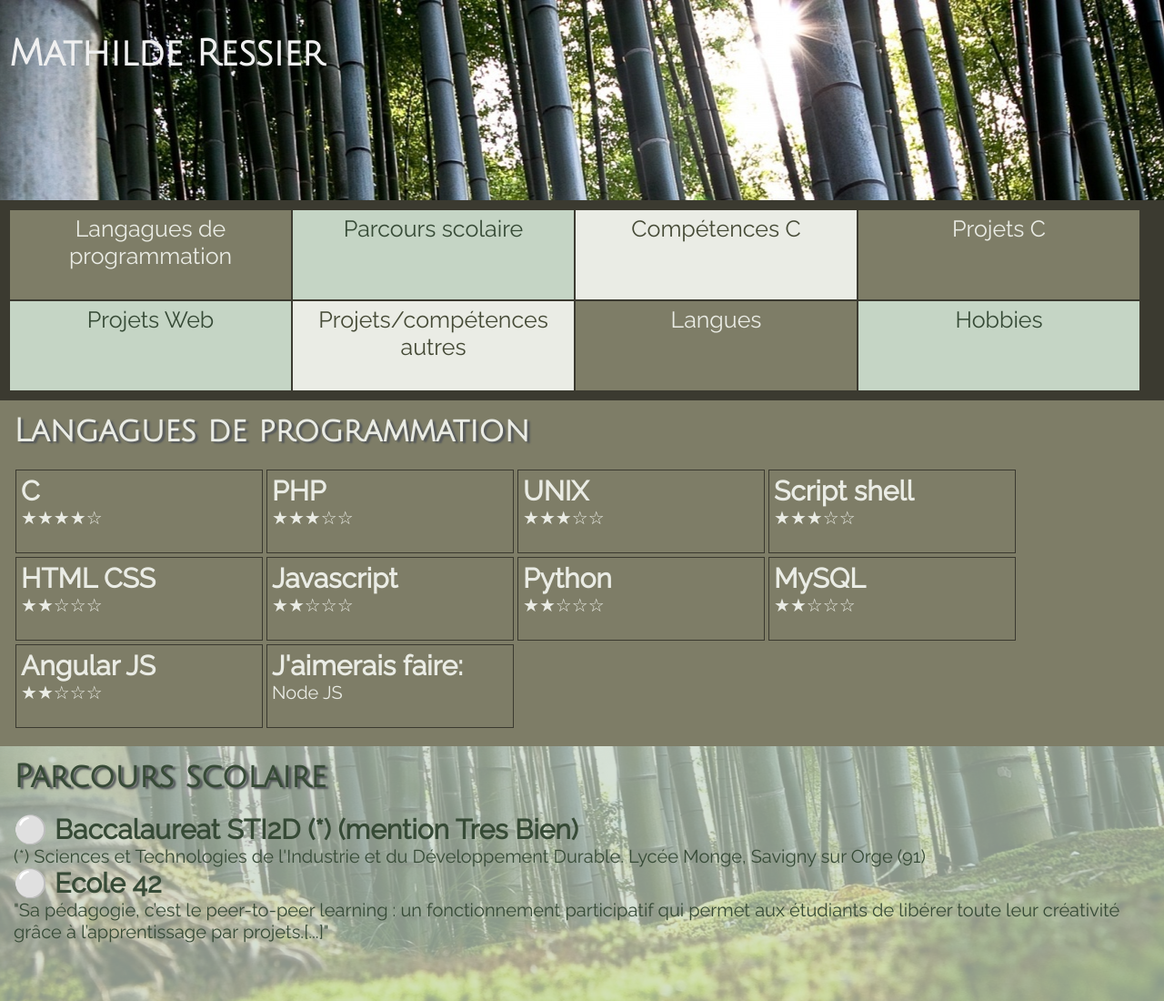
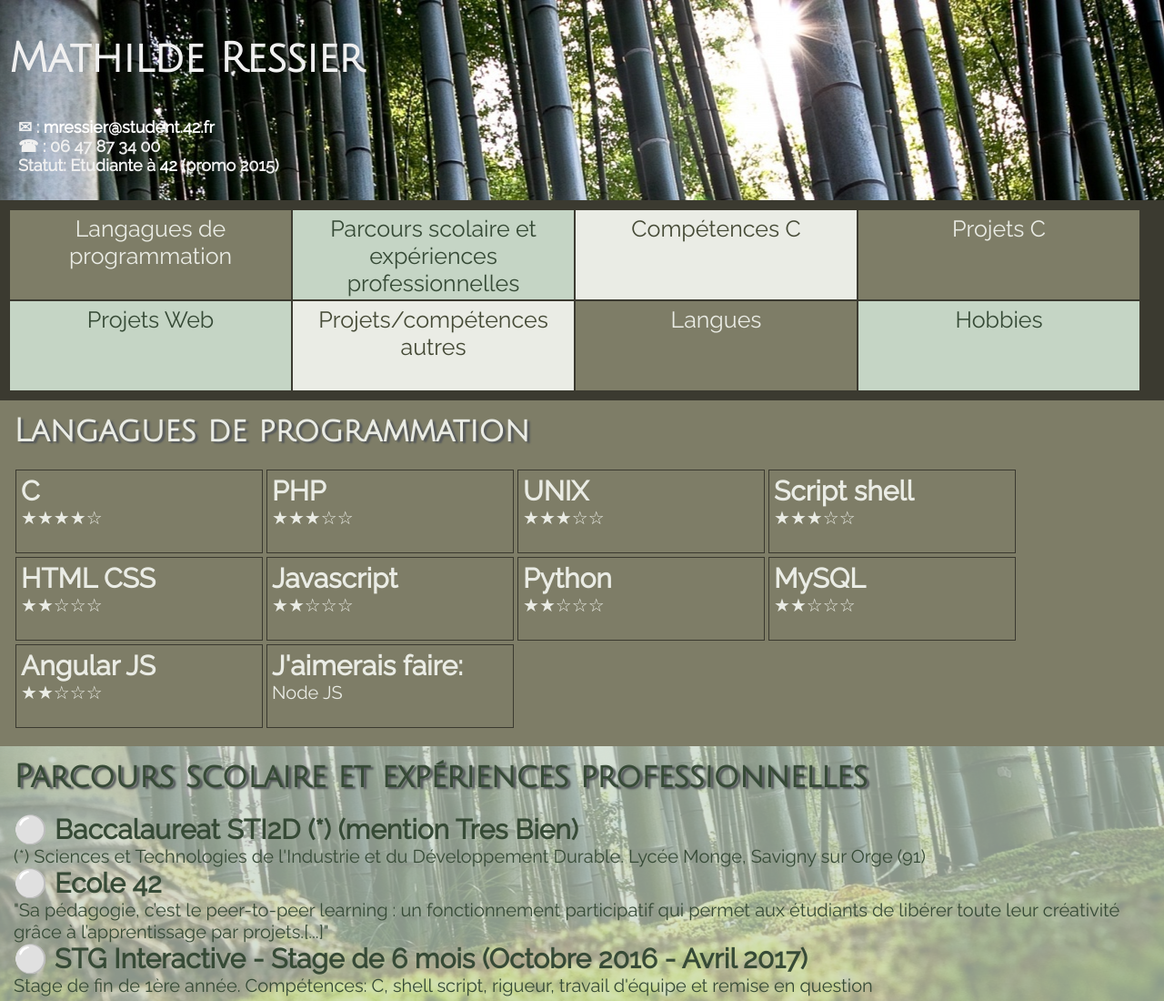
Before and after one commit to Tomotomo-chan/Tomotomo-chan.github.io, a plain HTML site: page index.html in a window 1280 px wide. Shown: the top 1100 px of the page at 91% size. Drawn offline with nearby package versions, Linux system fonts and the light colour scheme; some packages are replaced by stand-ins of ours.

Commit message:
update header

```diff
--- a/cv.css
+++ b/cv.css
@@ -8,7 +8,7 @@ body
 {
 	margin: 0px;
 	font-size: 18px;
-	font-family: arial;
+	font-family: 'Raleway';
 	background-image: url('bamboo.jpg');
 	animation: defile 10s;
 }
@@ -26,13 +26,19 @@ a
 
 a:hover
 {
-	text-shadow: 1px 1px #0099ff;
+	color: #c5d5c5;
+	text-shadow: 1px 1px black;
 }
 
 h1
 {
 	font-family: 'Julius Sans One', sans-serif;
-	font-size: 40px;
+	font-size: 45px;
+}
+
+h4
+{
+	padding: 10px;
 }
 
 ul
@@ -47,12 +53,12 @@ div[class^="zone"]
 	margin: 0px;
 	max-width: 100%;
 	padding : 10px;
-	min-height: 200px;
+	height: 200px;
 }
 
 .zone_header
 {
-	color: #f0f0f0;
+	color: #f0f0f0;				/* light green */
 }
 
 /* introduction */
--- a/cv_app_module.js
+++ b/cv_app_module.js
@@ -43,10 +43,11 @@ cv_app.controller("CV_Ctrl", function ($scope)
 												new description("Angular JS", "★★☆☆☆"),
 												new description("J'aimerais faire:", "Node JS")
 											]),
-							 new categorie(i += 1, "Parcours scolaire", "list",
+							 new categorie(i += 1, "Parcours scolaire et expériences professionnelles", "list",
 							 				[
 												new description("⚪ Baccalaureat STI2D (*) (mention Tres Bien)", "(*) Sciences et Technologies de l'Industrie et du Développement Durable. Lycée Monge, Savigny sur Orge (91)"),
-												new description("⚪ Ecole 42", "\"Sa pédagogie, c’est le peer-to-peer learning : un fonctionnement participatif qui permet aux étudiants de libérer toute leur créativité grâce à l’apprentissage par projets.[...]\"")
+												new description("⚪ Ecole 42", "\"Sa pédagogie, c’est le peer-to-peer learning : un fonctionnement participatif qui permet aux étudiants de libérer toute leur créativité grâce à l’apprentissage par projets.[...]\""),
+												new description("⚪ STG Interactive - Stage de 6 mois (Octobre 2016 - Avril 2017)", "Stage de fin de 1ère année. Compétences: C, shell script, rigueur, travail d'équipe et remise en question")
 							 				]),
 							 new categorie(i += 1, "Compétences C", "list",
 							 				[
--- a/index.html
+++ b/index.html
@@ -30,6 +30,11 @@
 
 	<div class="zone_header">
 		<h1>Mathilde Ressier</h1>
+		<h4>
+			✉ : <a href="mailto:mressier@student.42.fr">mressier@student.42.fr</a><br>
+			☎ : 06 47 87 34 00<br>
+			Statut: Etudiante à <a href="http://www.42.fr/">42</a> (promo 2015)<br>
+		</h4>
 	</div>
 
 <!-- Categories click point -->
```
